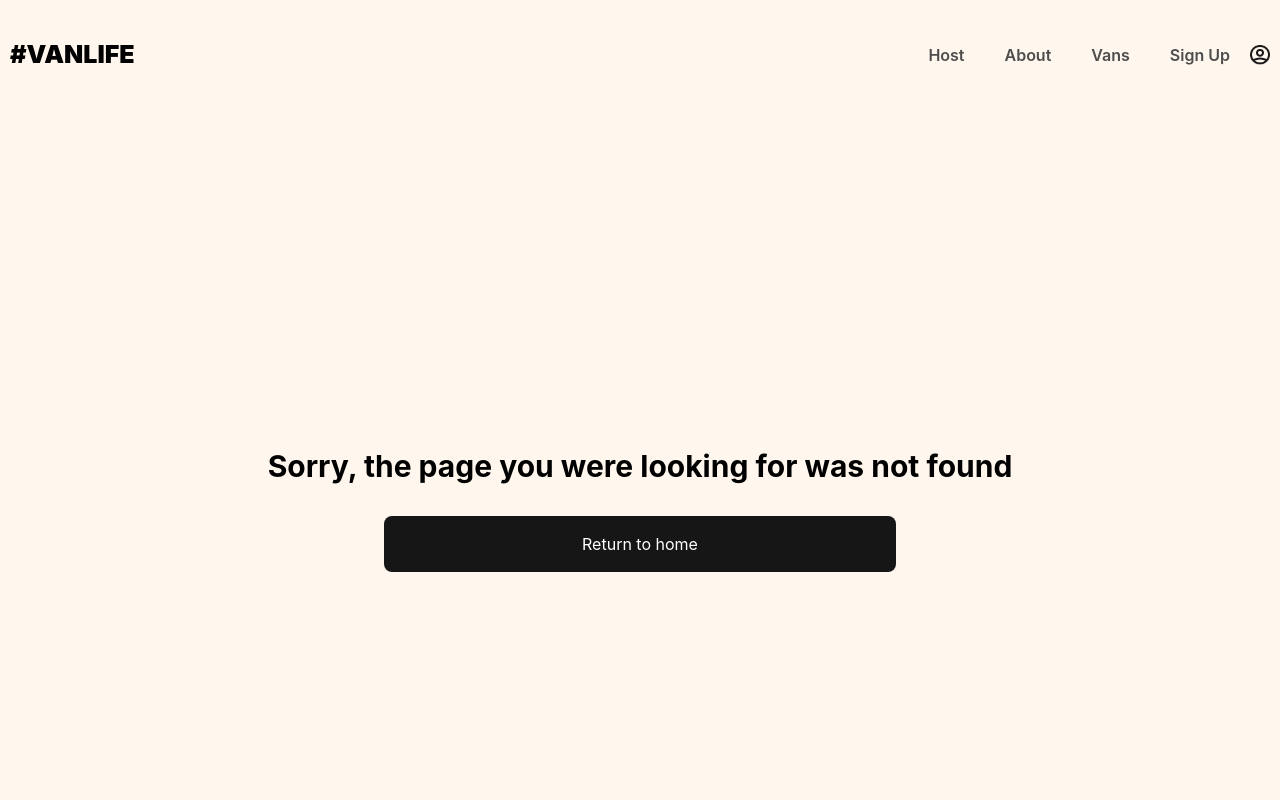
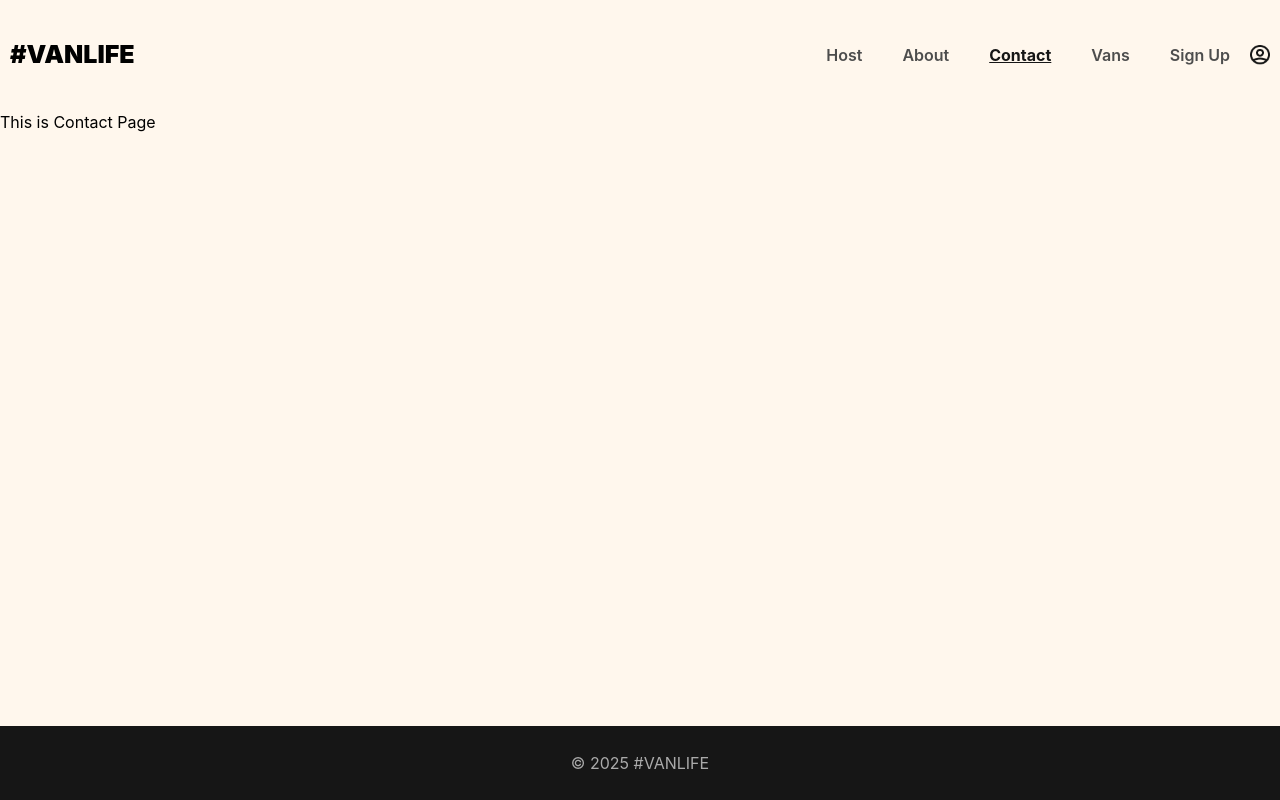
Before and after one commit to EnvoyX/gcs-069, a React (Vite) app: page /contact in a window 1280 px wide. Before the commit this address had no page. Shown: the top 800 px of the page. Built offline with nearby package versions, Linux system fonts and the light colour scheme.

Commit message:
setup Contact navigation and page

```diff
--- a/src/Frontend/App.jsx
+++ b/src/Frontend/App.jsx
@@ -23,6 +23,7 @@ import NotFound from "./components/NotFound";
 import Error from "./components/Error";
 import Login from "./pages/Login";
 import SignUp from "./pages/SignUp";
+import Contact from "./pages/Contact";
 
 const router = createBrowserRouter(
   createRoutesFromElements(
@@ -32,6 +33,7 @@ const router = createBrowserRouter(
         <Route path="about" element={<About />}></Route>
         <Route path="login" element={<Login />}></Route>
         <Route path="signup" element={<SignUp />}></Route>
+        <Route path="contact" element={<Contact />}></Route>
         <Route
           path="vans"
           element={<Vans />}
--- a/src/Frontend/components/Header.jsx
+++ b/src/Frontend/components/Header.jsx
@@ -33,6 +33,13 @@ export default function Header() {
         <NavLink
           className="font-[600] text-[#4d4d4d] py-1 px-5 hover:underline hover:text-[#161616]"
           style={({ isActive }) => (isActive ? activeStyle : null)}
+          to="/contact"
+        >
+          Contact
+        </NavLink>
+        <NavLink
+          className="font-[600] text-[#4d4d4d] py-1 px-5 hover:underline hover:text-[#161616]"
+          style={({ isActive }) => (isActive ? activeStyle : null)}
           to="/vans"
         >
           Vans
--- a/src/Frontend/pages/Contact.jsx
+++ b/src/Frontend/pages/Contact.jsx
@@ -0,0 +1,3 @@
+export default function Contact() {
+  return <h1>This is Contact Page</h1>;
+}
```
